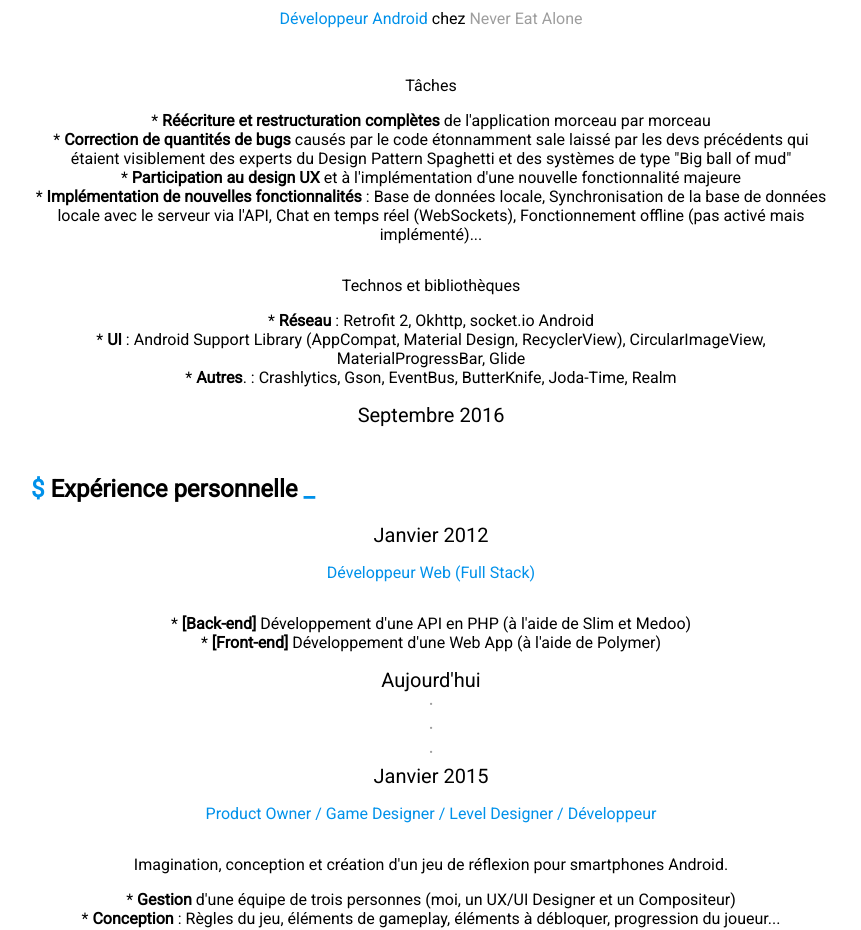
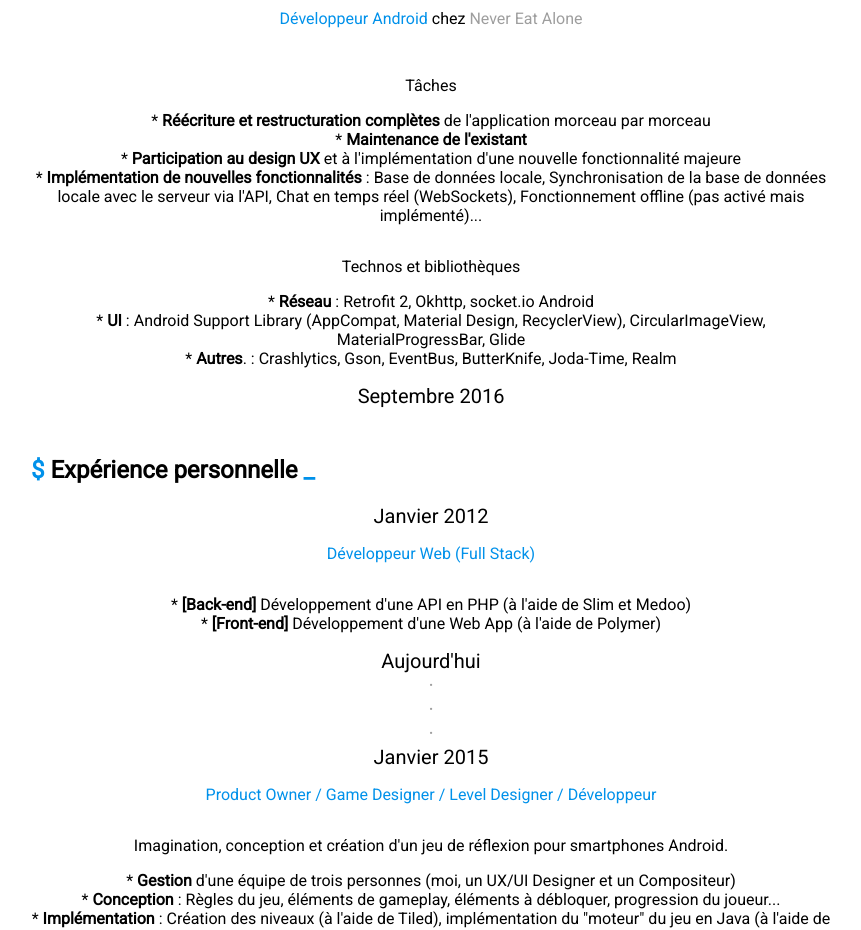
Before and after one commit to flawyte/curriculum-vitae, a plain HTML site: page index.html in a window 1280 px wide. Shown: the part 2180-3110 px from the top of the page, without its empty margins (209-1070 px from the left). Drawn offline with Linux system fonts and the light colour scheme.

Commit message:
Reformulated a task at NEA

```diff
--- a/index.html
+++ b/index.html
@@ -264,7 +264,7 @@
             <ul class="tasks">
               <p>Tâches</p>
               <li><strong>Réécriture et restructuration complètes</strong> de l'application morceau par morceau</li>
-              <li><strong>Correction de quantités de bugs</strong> causés par le code étonnamment sale laissé par les devs précédents qui étaient visiblement des experts du Design Pattern Spaghetti et des systèmes de type "Big ball of mud"</li>
+              <li><strong>Maintenance de l'existant</strong></li>
               <li><strong>Participation au design UX</strong> et à l'implémentation d'une nouvelle fonctionnalité majeure</li>
               <li><strong>Implémentation de nouvelles fonctionnalités</strong> : Base de données locale, Synchronisation de la base de données locale avec le serveur via l'API, Chat en temps réel (WebSockets), Fonctionnement offline (pas activé mais implémenté)...
             </ul>
```
